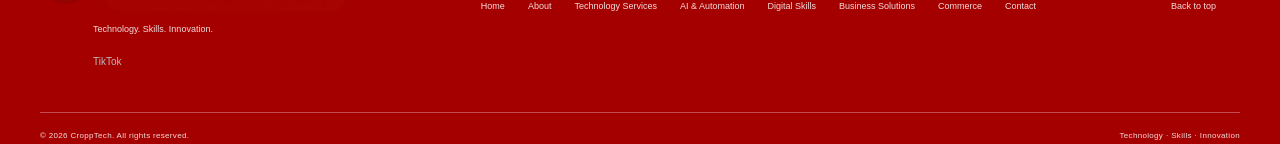
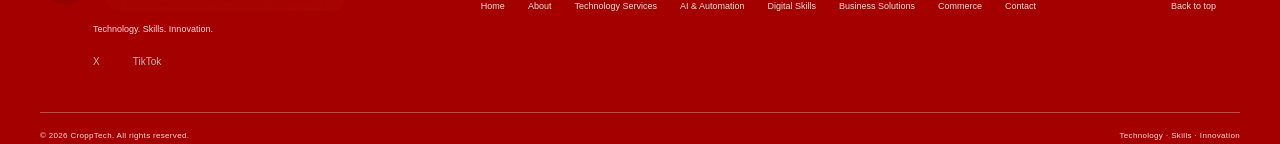
Before and after one commit to JACTech001/cropptech, a Next.js app: page / in a window 1280 px wide. Shown: the part 6321-6465 px from the top of the page. Built offline with nearby package versions, Linux system fonts and the light colour scheme.

Commit message:
Restore CroppTech X social profile link

```diff
--- a/src/app/page.js
+++ b/src/app/page.js
@@ -343,6 +343,7 @@ export default function HomePage() {
             <Brand inverse />
             <p>Technology. Skills. Innovation.</p>
             <div className="footer-socials" aria-label="CroppTech social media">
+              <a href="https://x.com/JACTech001" target="_blank" rel="noopener noreferrer">X <ArrowUpRight size={14} /></a>
               <a href="https://vm.tiktok.com/ZS9fHM2EYUXh8-ExnNQ/" target="_blank" rel="noopener noreferrer">TikTok <ArrowUpRight size={14} /></a>
             </div>
           </div>
```
